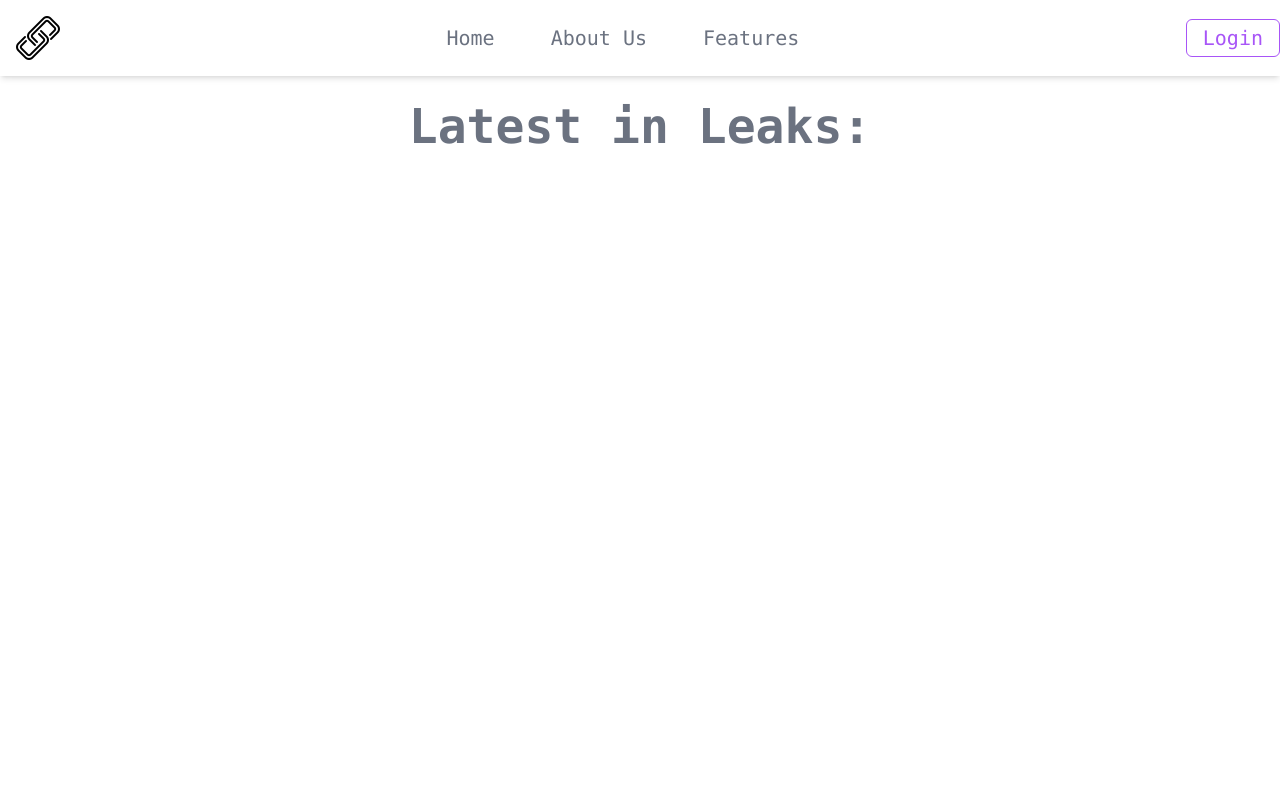
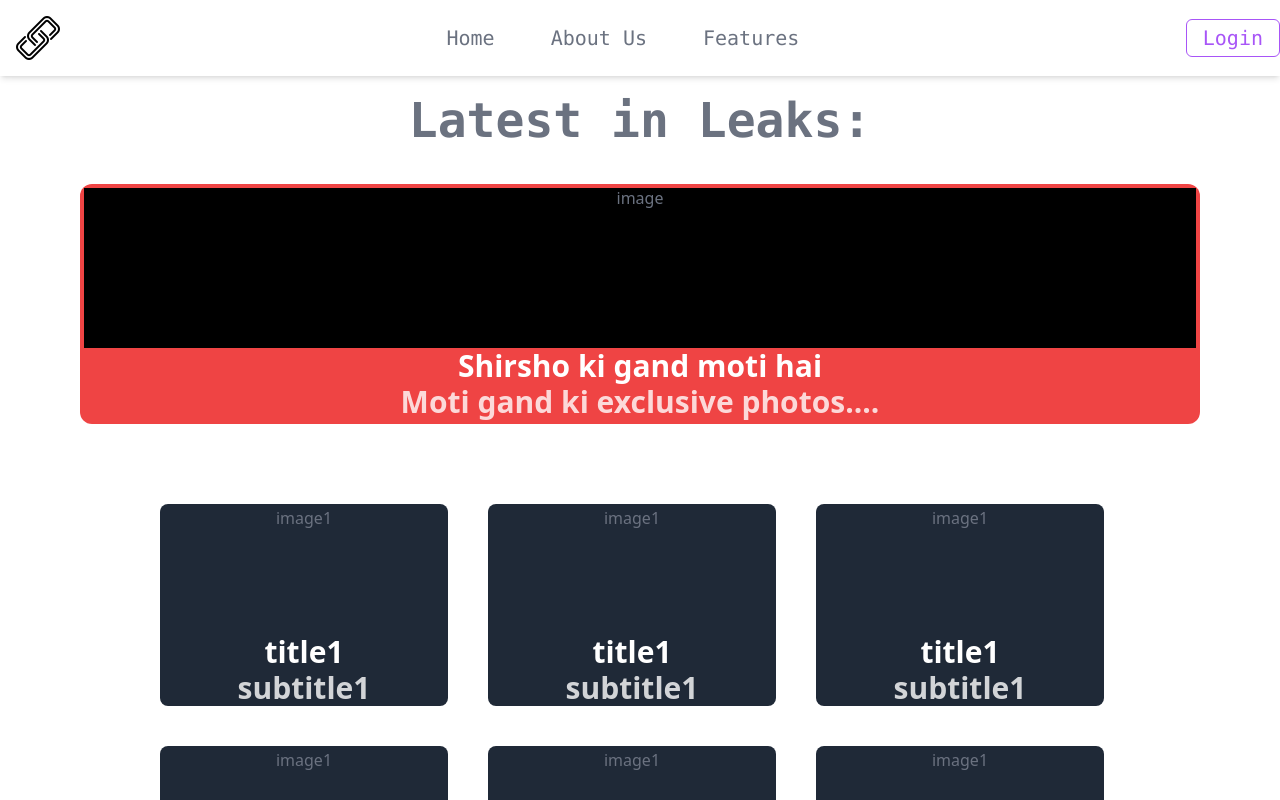
Before and after one commit to duckling69/BlockchainNews, a React (Vite) app: page /news in a window 1280 px wide. Shown: the top 800 px of the page. Built offline with nearby package versions, Linux system fonts and the light colour scheme.

Commit message:
form done

```diff
--- a/src/App.jsx
+++ b/src/App.jsx
@@ -6,6 +6,7 @@ import { useState } from "react"
 
 import { useAuth0 } from "@auth0/auth0-react";
 import News from "./pages/News"
+import Forms from "./components/Forms"
 
 
 
@@ -20,6 +21,7 @@ function App() {
         <Routes>
         <Route path='/' element={<Hero/>}></Route>
         <Route path='/news' element={<News/>}></Route>
+        <Route path='/addforms' element={<Forms/>}></Route>
         {/* <Route path='/about' element={<About/>}></Route>
         <Route path='/features' element={<Features/>}></Route> */}
 
--- /dev/null
+++ b/src/components/Forms.jsx
@@ -0,0 +1,35 @@
+import React, { useState } from 'react'
+
+const Forms = () => {
+    // const [data, setData] = useState({title:'',subtitle})
+    const handleSubmit=(event)=>{
+        console.log(event.target);
+        let data={title: event.target.title.value,
+             subtitle:event.target.title.value,
+             url:event.target.title.url,
+             }
+
+        console.log(data);
+
+    }
+
+  return (
+    <div className='flex flex-col mt-[12vh]' >
+        <form className='my-10 w-[50%] text-xl' method='POST'>
+        <div className='flex flex-col gap-10 text-center w-[100%]'>
+            <div><input type="text" className='w-[100%] border-2 active:border-purple-500 rounded-xl active:ring-purple-500 py-3 px-2' name="title"   placeholder='Title'/></div>
+            <div><input type="text" className='w-[100%] border-2 active:border-purple-500 rounded-xl active:ring-purple-500 py-3 px-2' name="subtitle" placeholder='Description' /></div>
+            <div><input type="url" className='w-[100%] border-2 active:border-purple-500 rounded-xl active:ring-purple-500 py-3 px-2' name="image" placeholder='fileURL'/></div>
+
+        </div>
+            <div className='text-center my-5'>
+
+        <button className='px-2 py-3 bg-purple-500 hover:bg-purple-700 rounded-lg text-white' onClick={handleSubmit}>Add This Item</button>
+
+            </div>
+        </form>
+    </div>
+  )
+}
+
+export default Forms
--- a/src/constants/index.js
+++ b/src/constants/index.js
@@ -31,3 +31,92 @@ export const socialIcons = [
     },
 
   ];
+
+
+  export const sampleDataNews=[
+    {
+      title:'title1',
+      subtitle:'subtitle1',
+      image:'image1'
+    },
+    {
+      title:'title1',
+      subtitle:'subtitle1',
+      image:'image1'
+    },
+    {
+      title:'title1',
+      subtitle:'subtitle1',
+      image:'image1'
+    },
+    {
+      title:'title1',
+      subtitle:'subtitle1',
+      image:'image1'
+    },
+    {
+      title:'title1',
+      subtitle:'subtitle1',
+      image:'image1'
+    },
+    {
+      title:'title1',
+      subtitle:'subtitle1',
+      image:'image1'
+    },
+    {
+      title:'title1',
+      subtitle:'subtitle1',
+      image:'image1'
+    },
+    {
+      title:'title1',
+      subtitle:'subtitle1',
+      image:'image1'
+    },
+    {
+      title:'title1',
+      subtitle:'subtitle1',
+      image:'image1'
+    },
+    {
+      title:'title1',
+      subtitle:'subtitle1',
+      image:'image1'
+    },
+    {
+      title:'title1',
+      subtitle:'subtitle1',
+      image:'image1'
+    },
+    {
+      title:'title1',
+      subtitle:'subtitle1',
+      image:'image1'
+    },
+    {
+      title:'title1',
+      subtitle:'subtitle1',
+      image:'image1'
+    },
+    {
+      title:'title1',
+      subtitle:'subtitle1',
+      image:'image1'
+    },
+    {
+      title:'title1',
+      subtitle:'subtitle1',
+      image:'image1'
+    },
+    {
+      title:'title1',
+      subtitle:'subtitle1',
+      image:'image1'
+    },
+    {
+      title:'title1',
+      subtitle:'subtitle1',
+      image:'image1'
+    },
+  ];
--- a/src/pages/News.jsx
+++ b/src/pages/News.jsx
@@ -1,16 +1,58 @@
 import React from 'react'
+import bgimage from '../components/image.jpg'
+import {sampleDataNews} from '../constants'
+
+const NewsCard=({item})=>(
+    <div className='w-[30%] rounded-lg flex flex-col bg-gray-800 aspect-video '>
+        <div className='p-1 h-[80%]'>
+            {item.image}
+        </div>
+
+        <div className=''>
+
+                    <div className='text-3xl text-white font-semibold'>
+                   {item.title}
+                    </div>
+
+                    <div className='text-3xl text-white/80 font-semibold '>
+                        {item.subtitle}
+                    </div>
+        </div>
+
+    </div>
+)
 
 const News = () => {
   return (
     <div className='text-md text-gray-500 text-mono leading-5'>
-        <div className='text-center w-100 mt-[8vw]'>
-            <h1 className='text-5xl font-mono font-bold'>
+        <div className='text-center w-100 mt-[12vh] mx-20'>
+            <h1 className='text-5xl font-mono font-bold mb-10 '>
                 Latest in Leaks:
             </h1>
 
-            <div className='h-full flex flex-col'>
+            <div className=' flex flex-col h-[88vh]  '>
+                <div className='bg-red-500 p-1 rounded-xl flex flex-col h-[30vh] '>
+                    <div className='bg-black h-[24vh]'>
+                        image
+                    </div>
+                    <div className=''>
 
+                    <div className='text-3xl text-white font-semibold'>
+                    Shirsho ki gand moti hai
+                    </div>
+
+                    <div className='text-3xl text-white/80 font-semibold '>
+                    Moti gand ki exclusive photos....
+                    </div>
+                    </div>
+
+                </div>
+            <div className='p-20 flex flex-row flex-wrap gap-10'>
+                {sampleDataNews.map((item,i)=>(<NewsCard key={i} item={item}/>))}
             </div>
+            </div>
+
+
 
         </div>
     </div>
```
